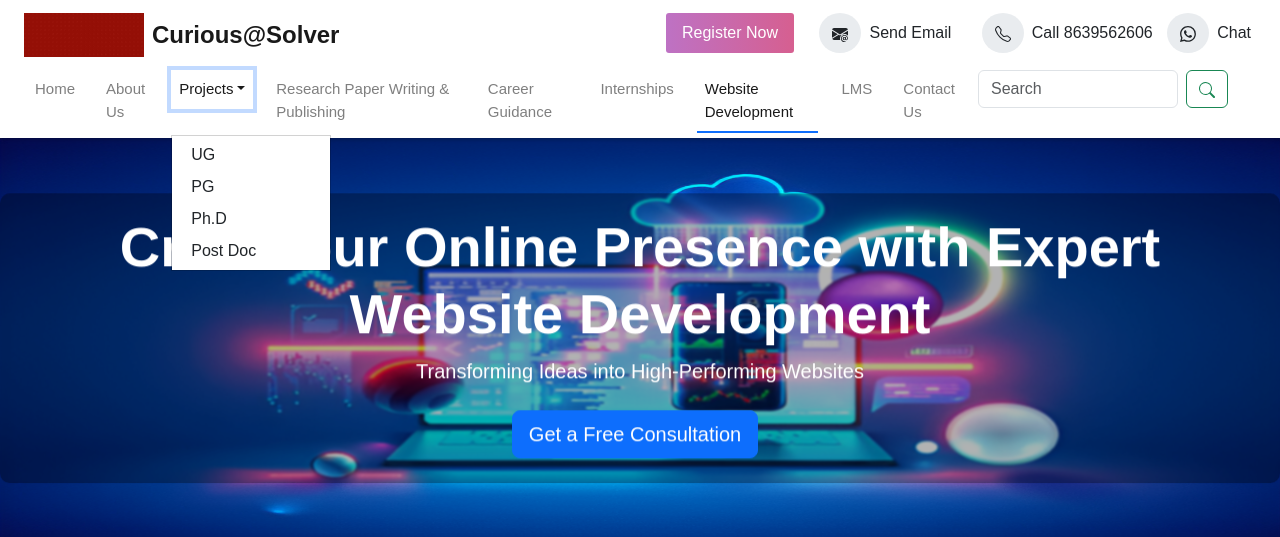
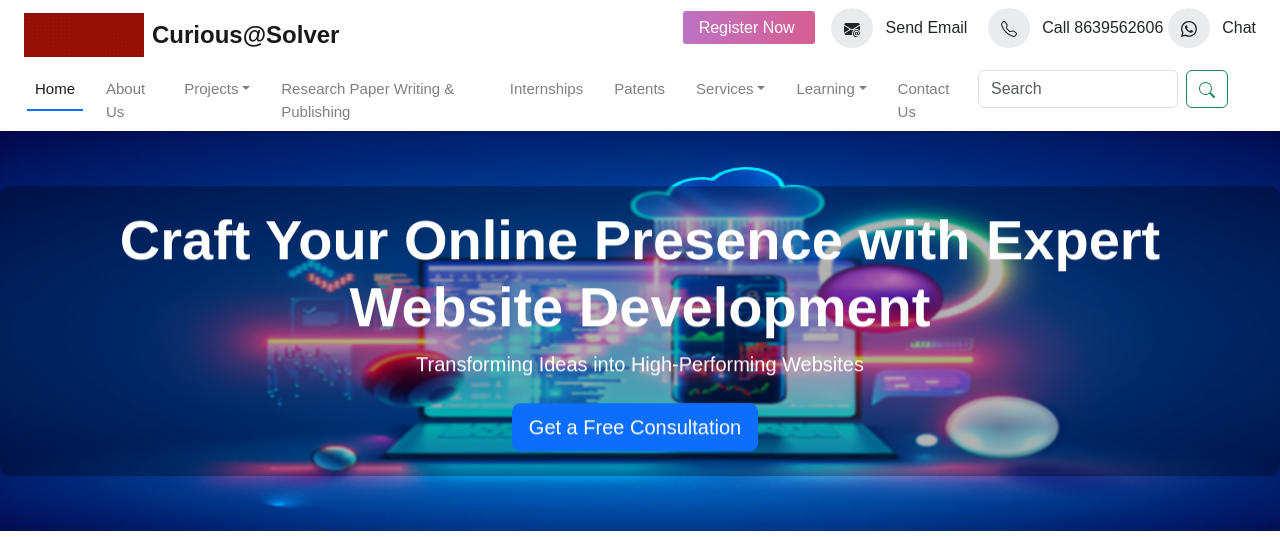
Before and after one commit to HarshavardhanVemali/curioussolver, a Django app: page /websitedevelopment/ in a window 1280 px wide, after a click on "Projects". Shown: the top 537 px of the page. Run offline with Django 5.2, Linux system fonts and the light colour scheme; some libraries are stand-ins or nearby versions.

Commit message:
changescommit

```diff
--- a/curioussolverapp/templates/websitedevelopment.html
+++ b/curioussolverapp/templates/websitedevelopment.html
@@ -115,10 +115,10 @@
             <div class="collapse navbar-collapse" id="mainNavbar">
                 <div class="col-md-12 d-flex justify-content-between">
                     <ul class="navbar-nav justify-content-center">
-                        <li class="nav-item"><a href="{% url 'index' %}" class="nav-link">Home</a></li>
+                        <li class="nav-item"><a href="{% url 'index' %}" class="nav-link active">Home</a></li>
                         <li class="nav-item"><a href="{% url 'aboutus' %}" class="nav-link">About Us</a></li>
                         <li class="nav-item dropdown">
-                            <a href="#" class="nav-link dropdown-toggle" data-bs-toggle="dropdown">Projects</a>
+                            <a href="#" class="nav-link dropdown-toggle" >Projects</a>
                             <ul class="dropdown-menu rounded-0">
                                 <li><a href="#" class="dropdown-item">UG</a></li>
                                 <li><a href="#" class="dropdown-item">PG</a></li>
@@ -127,10 +127,22 @@
                             </ul>
                         </li>
                         <li class="nav-item"><a href="{% url 'researchpaper' %}" class="nav-link">Research Paper Writing & Publishing</a></li>
-                        <li class="nav-item"><a href="#" class="nav-link">Career Guidance</a></li>
                         <li class="nav-item"><a href="#" class="nav-link">Internships</a></li>
-                        <li class="nav-item"><a href="{% url 'websitedevelopment' %}" class="nav-link active">Website Development</a></li>
-                        <li class="nav-item"><a href="#" class="nav-link">LMS</a></li>
+                        <li class="nav-item"><a href="#" class="nav-link">Patents</a></li>
+                        <li class="nav-item dropdown">
+                            <a href="#" class="nav-link dropdown-toggle" >Services</a>
+                            <ul class="dropdown-menu rounded-0">
+                                <li><a href="#" class="dropdown-item">Career Guidance</a></li>
+                                <li><a href="{% url 'websitedevelopment' %}" class="dropdown-item">Website Development</a></li>
+                            </ul>
+                        </li>
+                        <li class="nav-item dropdown">
+                            <a href="#" class="nav-link dropdown-toggle" >Learning</a>
+                            <ul class="dropdown-menu rounded-0">
+                                <li><a href="#" class="dropdown-item">LMS</a></li>
+                                <li><a href="{% url 'websitedevelopment' %}" class="dropdown-item">Courses</a></li>
+                            </ul>
+                        </li>
                         <li class="nav-item"><a href="{% url 'contactus' %}" class="nav-link">Contact Us</a></li>
                     </ul>
                     <div class="col-auto">
--- a/static/css/styles.css
+++ b/static/css/styles.css
@@ -55,9 +55,7 @@ body {
     padding-bottom: 5px;
     transition: background-color 0.3s ease-in-out;
 }
-.navbar-nav{
-    padding-bottom: 5px;
-}
+
 .nav-item.dropdown ul{
     padding: 3px;
 
@@ -119,6 +117,8 @@ body {
     gap: 15px;
     position: sticky;
     font-size: 15px !important;
+    font-weight: 400 !important;
+    color: rgba(0, 0, 0, .6) !important;
 }
 .navbar-light .navbar-nav .nav-link.active{
     border-bottom: 2px solid #0d6efd !important;
@@ -128,10 +128,8 @@ body {
 .carousel-control-prev {
     width: 5%;
 }
-
 .carousel-item img {
     height: 500px;
-    z-index: -1;
 }
 
 .contact-icon {
@@ -152,6 +150,36 @@ body {
 nav-link dropdown-toggle{
     z-index: 9999;
 }
+.dropdown-menu {
+    background-color: #fff;
+    border-radius:0 0 5px 5px !important;
+    z-index: 1001 !important;
+    border-top:3px solid #007bff;
+    box-shadow: 0 2px 4px rgba(0, 0.2, 0.2, 0.2);
+
+  }
+  .dropdown-item {
+    color: rgba(0, 0, 0, .6) !important;
+    transition: background-color 0.3s;
+    border-radius: 3px;
+
+  }
+
+  .dropdown-item:hover,
+  .dropdown-item:focus {
+    background-color: #e9ecef;
+  }
+  .navbar-nav .nav-item .dropdown-menu {
+    display: none;
+}
+
+.navbar-nav .nav-item:hover .dropdown-menu {
+    display: block;
+}
+.navbar-nav .nav-item .dropdown-menu.show {
+    display: block;
+}
+  .drop-
 .contact-link {
     display: inline-flex;
     align-items: center;
--- a/static/js/scripts.js
+++ b/static/js/scripts.js
@@ -24,3 +24,20 @@ function isWhatsAppInstalled() {
   } else {
     whatsappLink.href = "https://wa.me/+917675922209?text=Hello";
   }
+  document.addEventListener('DOMContentLoaded', function() {
+
+    var dropdownButtons = document.querySelectorAll('.navbar-nav .nav-item.dropdown');
+    dropdownButtons.forEach(function(button) {
+        button.addEventListener('click', function(event) {
+            button.querySelector('.dropdown-menu').classList.toggle('show');
+        });
+    });
+    document.addEventListener('click', function(event) {
+        dropdownButtons.forEach(function(button) {
+            var dropdownMenu = button.querySelector('.dropdown-menu');
+            if (!button.contains(event.target) && dropdownMenu.classList.contains('show')) {
+                dropdownMenu.classList.remove('show');
+            }
+        });
+    });
+});
```
Also changed, not shown: curioussolverapp/templates/aboutus.html (+18 -6 lines), curioussolverapp/templates/contactus.html (+18 -6 lines), curioussolverapp/templates/index.html (+16 -4 lines), curioussolverapp/templates/register.html (+16 -4 lines), curioussolverapp/templates/researchpaper.html (+18 -6 lines).
